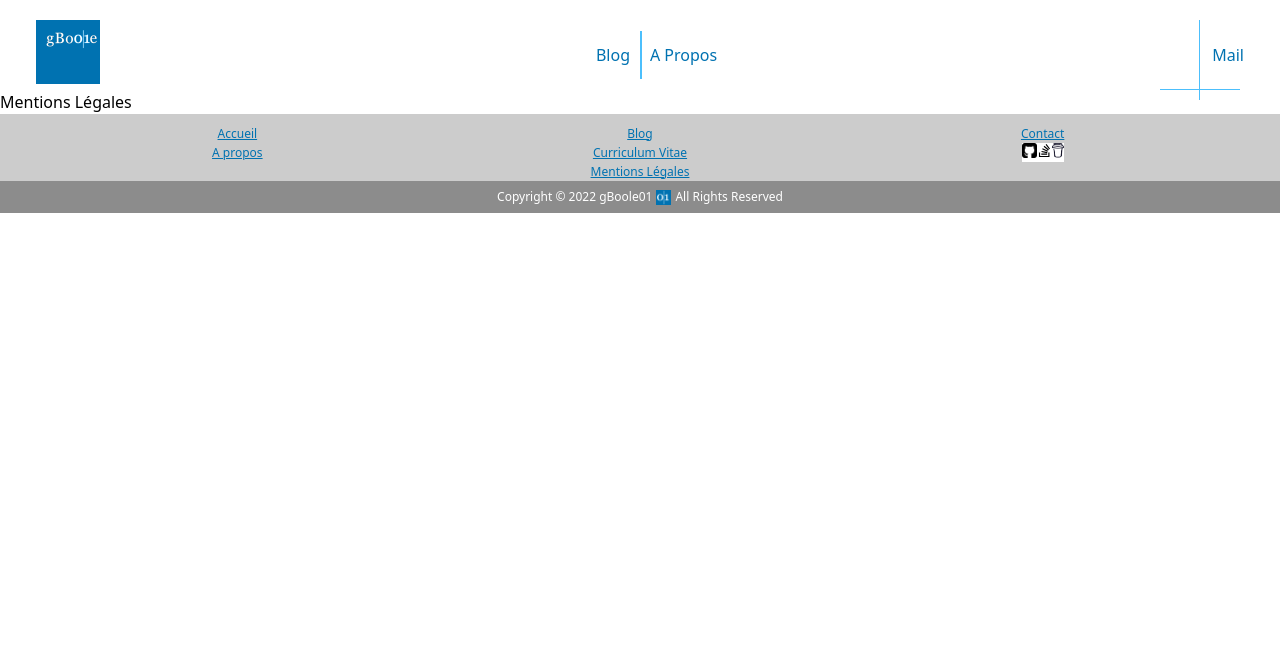
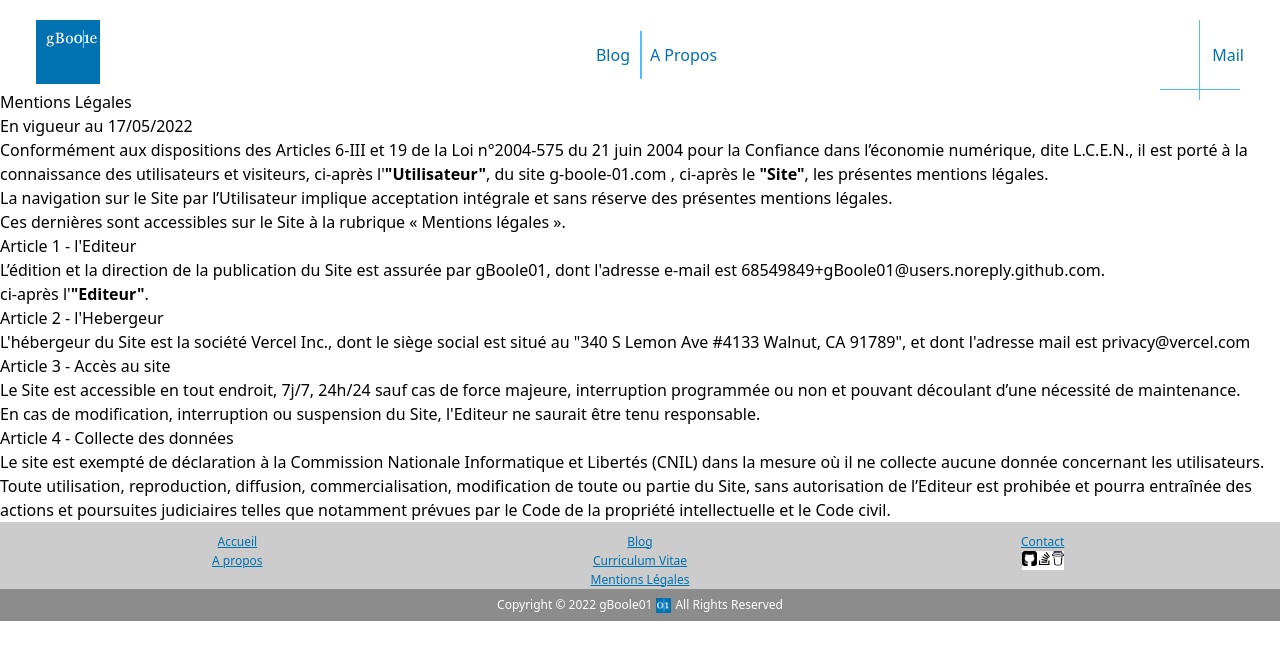
Before and after one commit to gBoole01/g-boole-01, a Next.js app: page /legals in a window 1280 px wide. Shown: the top 660 px of the page. Built offline with nearby package versions, Linux system fonts and the light colour scheme.

Commit message:
feat: integrate legals page

```diff
--- a/src/pages/legals.tsx
+++ b/src/pages/legals.tsx
@@ -1,9 +1,38 @@
 import type { NextPage } from 'next';
+import Head from 'next/head';
 import Layout from '../components/layout';
+
+const legalsProps = {
+  sitename: 'g-boole-01.com',
+  editorName: 'gBoole01',
+  editorMail: '68549849+gBoole01@users.noreply.github.com',
+  publisherName: 'Vercel Inc.',
+  publisherAddress: '340 S Lemon Ave #4133 Walnut, CA 91789',
+  publisherMail: 'privacy@vercel.com',
+};
 
 const Legals: NextPage = () => (
     <Layout>
+      <Head>
+        <title>Mentions Légales | gBoole01</title>
+      </Head>
+
       <h1>Mentions Légales</h1>
+      <p>En vigueur au { new Date().toLocaleDateString('fr') }</p>
+      <p>Conformément aux dispositions des Articles 6-III et 19 de la Loi n°2004-575 du 21 juin 2004 pour la Confiance dans l’économie numérique, dite L.C.E.N., il est porté à la connaissance des utilisateurs et visiteurs, ci-après l'<b>"Utilisateur"</b>, du site {legalsProps.sitename} , ci-après le <b>"Site"</b>, les présentes mentions légales.</p>
+      <p>La navigation sur le Site par l’Utilisateur implique acceptation intégrale et sans réserve des présentes mentions légales.</p>
+      <p>Ces dernières sont accessibles sur le Site à la rubrique « Mentions légales ».</p>
+      <h2>Article 1 - l'Editeur</h2>
+      <p>L’édition et la direction de la publication du Site est assurée par { legalsProps.editorName }, dont l'adresse e-mail est { legalsProps.editorMail }.</p>
+      <p>ci-après l'<b>"Editeur"</b>.</p>
+      <h2>Article 2 - l'Hebergeur</h2>
+      <p>L'hébergeur du Site est la société { legalsProps.publisherName }, dont le siège social est situé au "{ legalsProps.publisherAddress}", et dont l'adresse mail est {legalsProps.publisherMail}</p>
+      <h2>Article 3 - Accès au site</h2>
+      <p>Le Site est accessible en tout endroit, 7j/7, 24h/24 sauf cas de force majeure, interruption programmée ou non et pouvant découlant d’une nécessité de maintenance.</p>
+      <p>En cas de modification, interruption ou suspension du Site, l'Editeur ne saurait être tenu responsable.</p>
+      <h3>Article 4 - Collecte des données</h3>
+      <p>Le site est exempté de déclaration à la Commission Nationale Informatique et Libertés (CNIL) dans la mesure où il ne collecte aucune donnée concernant les utilisateurs.</p>
+      <p>Toute utilisation, reproduction, diffusion, commercialisation, modification de toute ou partie du Site, sans autorisation de l’Editeur est prohibée et pourra entraînée des actions et poursuites judiciaires telles que notamment prévues par le Code de la propriété intellectuelle et le Code civil.</p>
     </Layout>
   )
 
```
